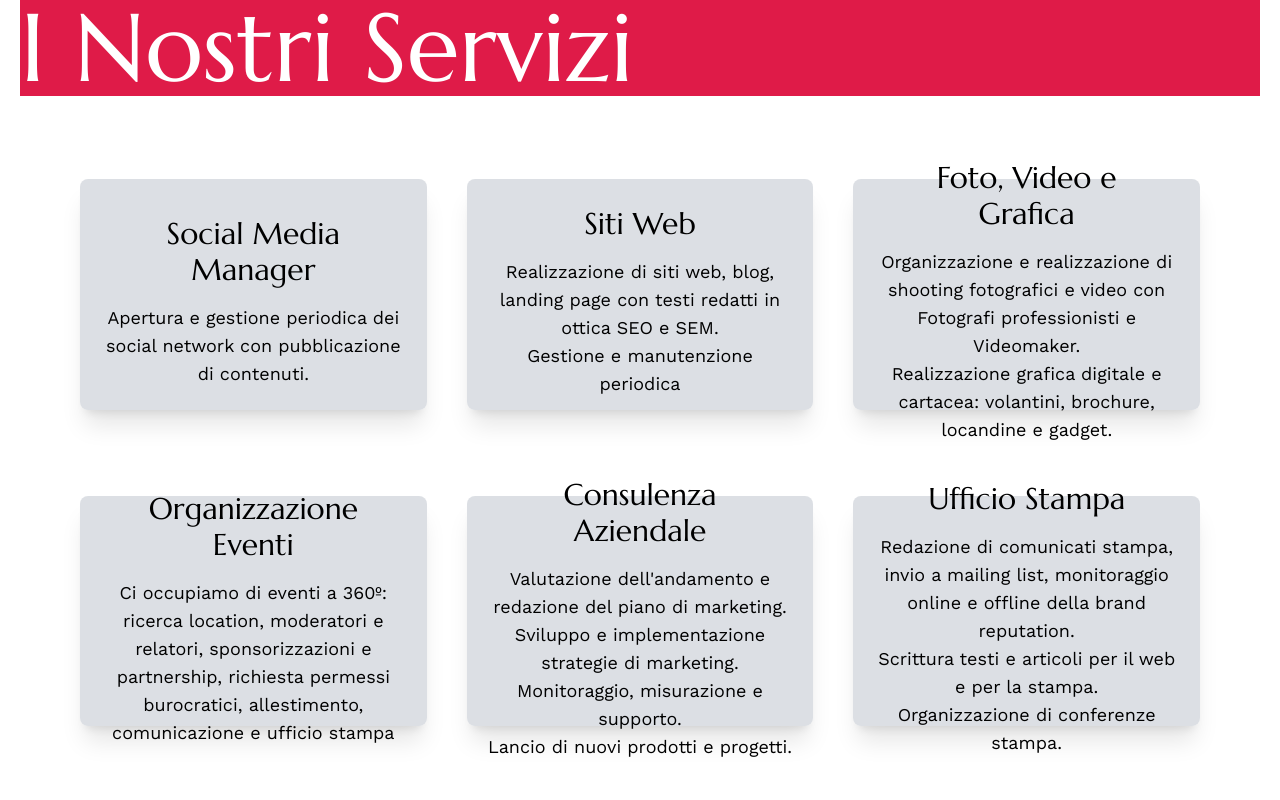
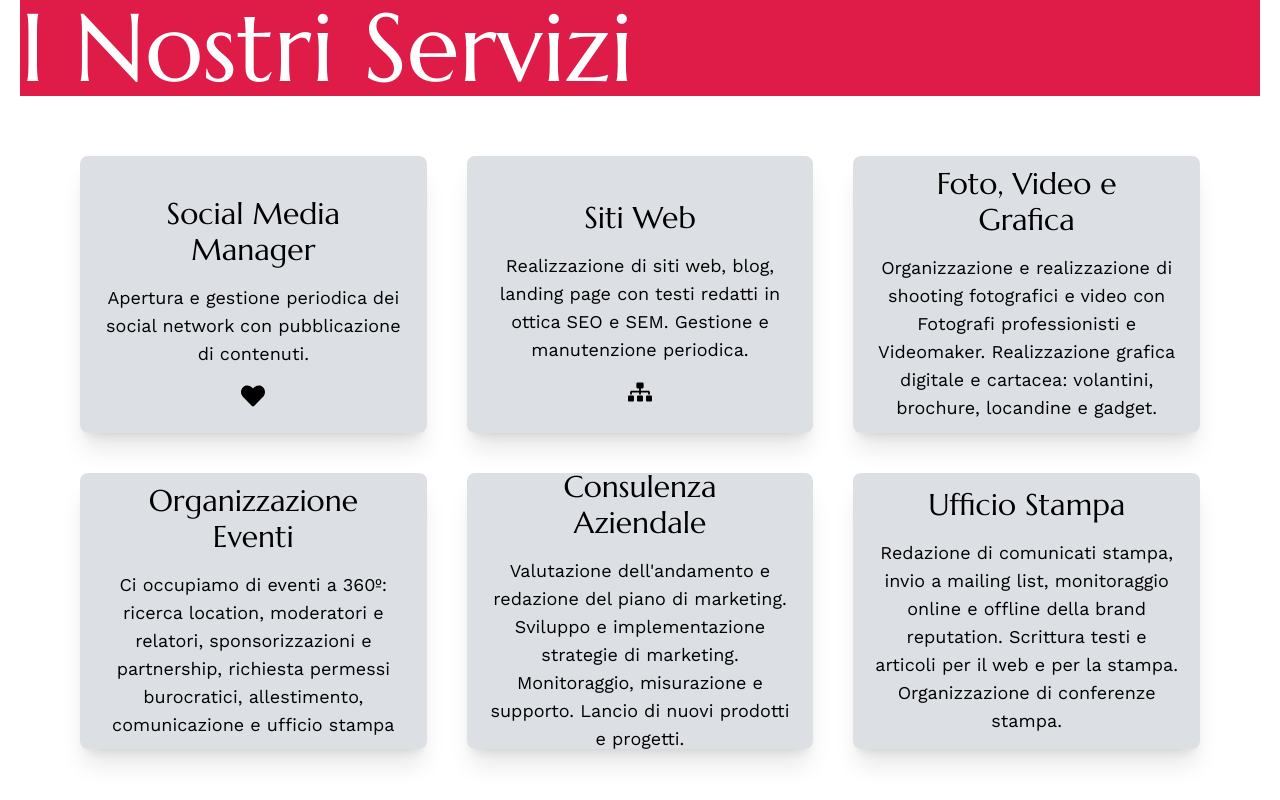
Before and after one commit to mcicerani/sacchetti-marketing-consulting, a React (Create React App) app: page / in a window 1280 px wide. Shown: the part 1620-2420 px from the top of the page. Built offline with nearby package versions, Linux system fonts and the light colour scheme; a web font is replaced by a local one.

Commit message:
servizi modulato

```diff
--- a/src/components/Portfolio.js
+++ b/src/components/Portfolio.js
@@ -37,13 +37,13 @@ const Portfolio = () => {
     return (
         <div className="sezione min-h-dvh">
             <h1 className="bg-logo text-white text-5xl lg:text-8xl">I Nostri Lavori</h1>
-            <p className="text-base lg:text-xl mt-10">
+            <p className="text-base lg:text-xl mt-5 lg:mt-10">
                 "Lorem ipsum dolor sit amet, consectetur adipiscing elit, sed do eiusmod tempor incididunt ut labore et dolore magna aliqua.
                 Ut enim ad minim veniam, quis nostrud exercitation ullamco laboris nisi ut aliquip ex ea commodo consequat. Duis aute irure dolor
                 in reprehenderit in voluptate velit esse cillum dolore eu fugiat nulla pariatur.
                 Excepteur sint occaecat cupidatat non proident, sunt in culpa qui officia deserunt mollit anim id est laborum."
             </p>
-            <div className="grid gap-10 md:grid-cols-2 lg:grid-cols-3 items-center justify-center mt-10">
+            <div className="grid gap-10 md:grid-cols-2 lg:grid-cols-3 items-center justify-center mt-5 lg:mt-10">
                 {projects.map((project, index) => (
                     <div key={index} className={`portfolio-item relative group ${index === 0 || index === 5 ? 'lg:col-span-3' : index === 1 || index === 4 ? 'lg:col-span-2' : ''}`}>
                         <img
--- a/src/components/Servizi.js
+++ b/src/components/Servizi.js
@@ -1,53 +1,54 @@
 import React from "react";
+import { FaHeart, FaSitemap, FaPhotoVideo, FaCalendar, FaEuroSign, FaVolumeUp } from "react-icons/fa";  // Importa le icone correttamente
 
 const Servizi = () => {
+    const servizi = [
+        {
+            title: "Social Media Manager",
+            description: "Apertura e gestione periodica dei social network con pubblicazione di contenuti.",
+            icona: FaHeart  // Usa direttamente il componente icona
+        },
+        {
+            title: "Siti Web",
+            description: "Realizzazione di siti web, blog, landing page con testi redatti in ottica SEO e SEM. Gestione e manutenzione periodica.",
+            icona: FaSitemap
+        },
+        {
+            title: "Foto, Video e Grafica",
+            description: "Organizzazione e realizzazione di shooting fotografici e video con Fotografi professionisti e Videomaker. Realizzazione grafica digitale e cartacea: volantini, brochure, locandine e gadget.",
+            icona: FaPhotoVideo
+        },
+        {
+            title: "Organizzazione Eventi",
+            description: "Ci occupiamo di eventi a 360º: ricerca location, moderatori e relatori, sponsorizzazioni e partnership, richiesta permessi burocratici, allestimento, comunicazione e ufficio stampa",
+            icona: FaCalendar
+        },
+        {
+            title: "Consulenza Aziendale",
+            description: "Valutazione dell'andamento e redazione del piano di marketing. Sviluppo e implementazione strategie di marketing. Monitoraggio, misurazione e supporto. Lancio di nuovi prodotti e progetti.",
+            icona: FaEuroSign
+        },
+        {
+            title: "Ufficio Stampa",
+            description: "Redazione di comunicati stampa, invio a mailing list, monitoraggio online e offline della brand reputation. Scrittura testi e articoli per il web e per la stampa. Organizzazione di conferenze stampa.",
+            icona: FaVolumeUp
+        }
+    ];
+
     return (
         <div className="sezione min-h-dvh lg:h-dvh">
             <h1 className="bg-logo text-white text-5xl lg:text-8xl">I Nostri Servizi</h1>
             <div className="grid md:grid-cols-2 md:grid-rows-3 lg:grid-cols-3 lg:grid-rows-2 h-5/6 m-10 items-center justify-center gap-10 lg:p-5">
-            <div className="servizio shadow-xl bg-gray-300/75 rounded-lg p-10 lg:p-5 text-center h-80 lg:h-5/6 flex flex-col items-center justify-center">
-                    <h2 className="text-3xl m-4">Social Media Manager</h2>
-                    <p className="text-base lg:text-lg">
-                        Apertura e gestione periodica dei social network con pubblicazione di contenuti.
-                    </p>
-                </div>
-                <div className="servizio shadow-xl bg-gray-300/75 rounded-lg p-10 lg:p-5 text-center h-80 lg:h-5/6 flex flex-col items-center justify-center">
-                    <h2 className="text-3xl m-4">Siti Web</h2>
-                    <p className="text-base lg:text-lg">
-                        Realizzazione di siti web, blog, landing page con testi redatti in ottica SEO e SEM.<br></br>
-                        Gestione e manutenzione periodica
-                    </p>
-                </div>
-                <div className="servizio shadow-xl bg-gray-300/75 rounded-lg p-10 lg:p-5 text-center h-80 lg:h-5/6 flex flex-col items-center justify-center">
-                    <h2 className="text-3xl m-4">Foto, Video e Grafica</h2>
-                    <p className="text-base lg:text-lg">
-                        Organizzazione e realizzazione di shooting fotografici e video con Fotografi professionisti e Videomaker.<br></br>
-                        Realizzazione grafica digitale e cartacea: volantini, brochure, locandine e gadget.
-                    </p>
-                </div>
-                <div className="servizio shadow-xl bg-gray-300/75 rounded-lg p-10 lg:p-5 text-center h-80 lg:h-5/6 flex flex-col items-center justify-center">
-                    <h2 className="text-3xl m-4">Organizzazione Eventi</h2>
-                    <p className="text-base lg:text-lg">
-                        Ci occupiamo di eventi a 360º: ricerca location, moderatori e relatori, sponsorizzazioni e
-                        partnership, richiesta permessi burocratici, allestimento, comunicazione e ufficio stampa
-                    </p>
-                </div>
-                <div className="servizio shadow-xl bg-gray-300/75 rounded-lg p-10 lg:p-5 text-center h-80 lg:h-5/6 flex flex-col items-center justify-center">
-                    <h2 className="text-3xl m-4">Consulenza Aziendale</h2>
-                    <p className="text-base lg:text-lg">
-                        Valutazione dell'andamento e redazione del piano di marketing.<br></br>
-                        Sviluppo e implementazione strategie di marketing.<br></br>
-                        Monitoraggio, misurazione e supporto.<br></br>
-                        Lancio di nuovi prodotti e progetti.<br></br>
-                    </p>
-                </div>
-                <div className="servizio shadow-xl bg-gray-300/75 rounded-lg p-10 lg:p-5 text-center h-80 lg:h-5/6 flex flex-col items-center justify-center">
-                    <h2 className="text-3xl m-4">Ufficio Stampa</h2>
-                    <p className="text-base lg:text-lg">
-                        Redazione di comunicati stampa, invio a mailing list, monitoraggio online e offline della brand reputation.<br></br>
-                        Scrittura testi e articoli per il web e per la stampa.<br></br> Organizzazione di conferenze stampa.
-                    </p>
-                </div>
+                {servizi.map((servizio, index) => (
+                    <div key={index} className="servizio shadow-xl bg-gray-300/75 rounded-lg p-10 lg:p-5 text-center h-full flex flex-col items-center justify-center">
+                        {/* Renderizza l'icona */}
+                        <h2 className="text-3xl m-4">{servizio.title}</h2>
+                        <p className="text-base lg:text-lg">
+                            {servizio.description}
+                        </p>
+                        <servizio.icona className="text-2xl mt-4" />
+                    </div>
+                ))}
             </div>
         </div>
     );
```
